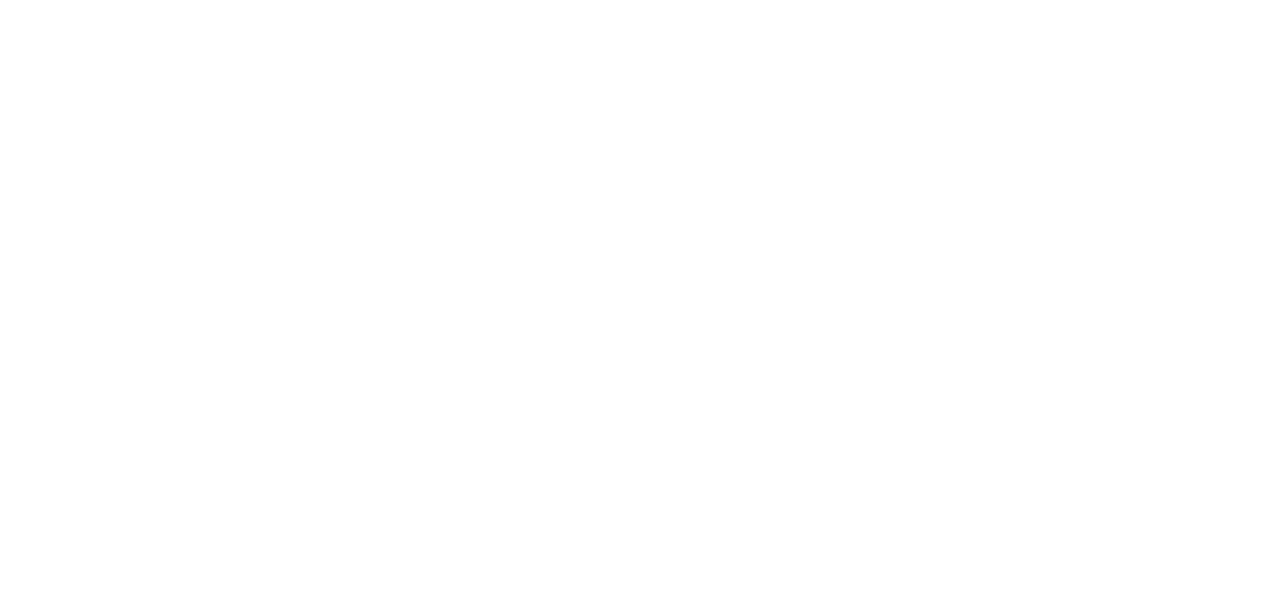
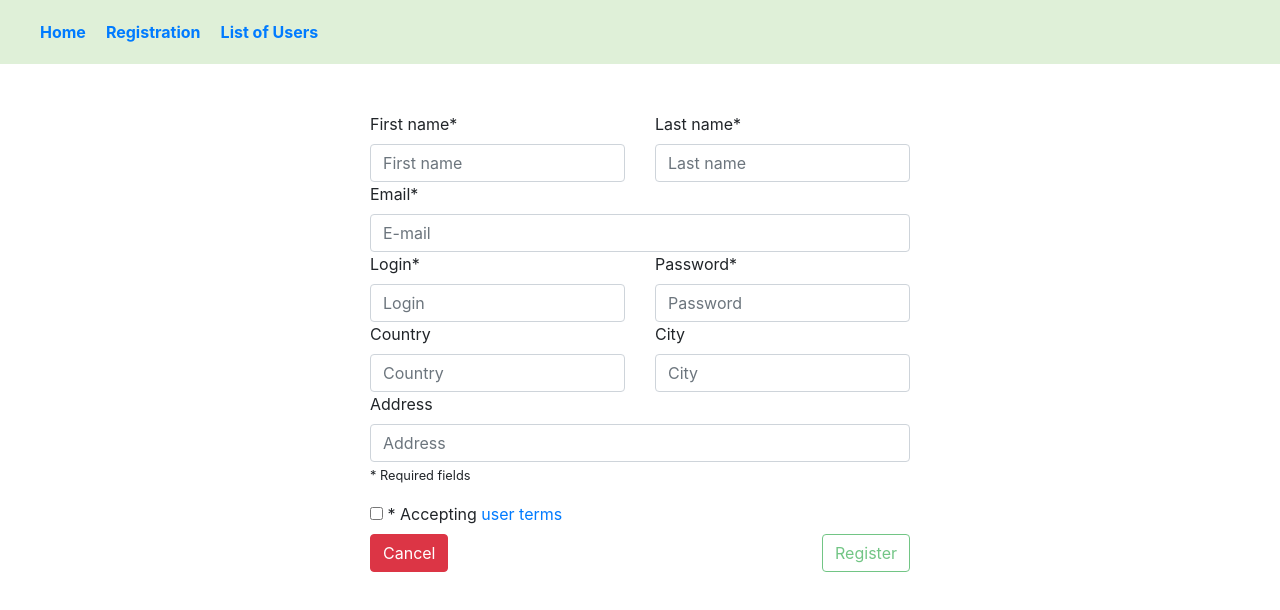
Before and after one commit to rokima/adportal-fe, an Angular app: page /registration in a window 1280 px wide. Shown: the top 610 px of the page. Built offline with nearby package versions, Linux system fonts and the light colour scheme.

Commit message:
Refactor user registration

```diff
--- a/src/app/components/spinner/spinner.component.html
+++ b/src/app/components/spinner/spinner.component.html
@@ -0,0 +1,5 @@
+<div class="text-center">
+  <div class="spinner-border" role="status">
+    <span class="sr-only">Loading...</span>
+  </div>
+</div>
--- a/src/app/components/user-registration/user-registration.component.html
+++ b/src/app/components/user-registration/user-registration.component.html
@@ -63,11 +63,12 @@
         <p><small>* Required fields</small></p>
         <div class="checkbox">
           <label>
-            <input type="checkbox"> * Accepting <a [routerLink]="'/terms'">user terms</a>
+            <input [(ngModel)]="termsAccepted" type="checkbox"> * Accepting <a [routerLink]="'/terms'">user terms</a>
           </label>
         </div>
         <button class="btn btn-danger">Cancel</button>
         <button
+          [disabled]="!isUserValid()"
           (click)="registerUser()"
           class="btn btn-outline-success float-right">Register
         </button>
--- a/src/app/components/user-registration/user-registration.component.ts
+++ b/src/app/components/user-registration/user-registration.component.ts
@@ -1,6 +1,6 @@
 import {Component} from '@angular/core';
 import {UserService} from '../../services/user.service';
-import { User } from '../../models/user';
+import {User} from '../../models/user';
 
 @Component({
   selector: 'adp-user-registration',
@@ -8,7 +8,8 @@
 })
 export class UserRegistrationComponent {
   user = new User();
-  isUserAdded = true;
+  termsAccepted = false;
+  isUserAdded = false;
 
   constructor(private userService: UserService) {
   }
@@ -24,7 +25,12 @@
   }
 
   isUserValid(): boolean {
-    if (!this.user.FirstName || !this.user.LastName || !this.user.Email || !this.user.Login || !this.user.Password ) {
+    if (!this.user.FirstName
+      || !this.user.LastName
+      || !this.user.Email
+      || !this.user.Login
+      || !this.user.Password
+      || !this.termsAccepted) {
       return false;
     }
 
```
Also changed, not shown: src/app/components/spinner/spinner.component.ts (+9 -0 lines).
